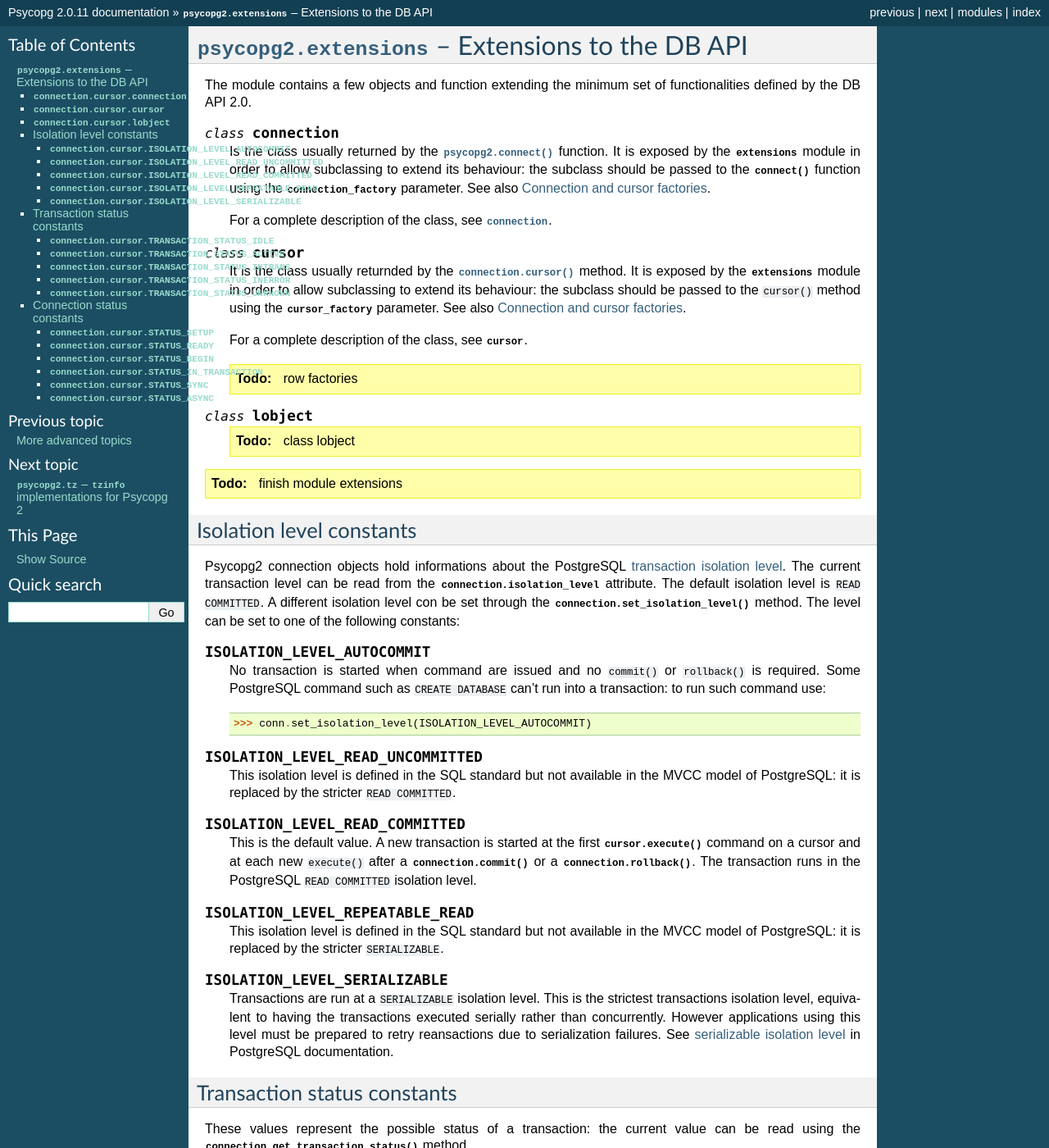
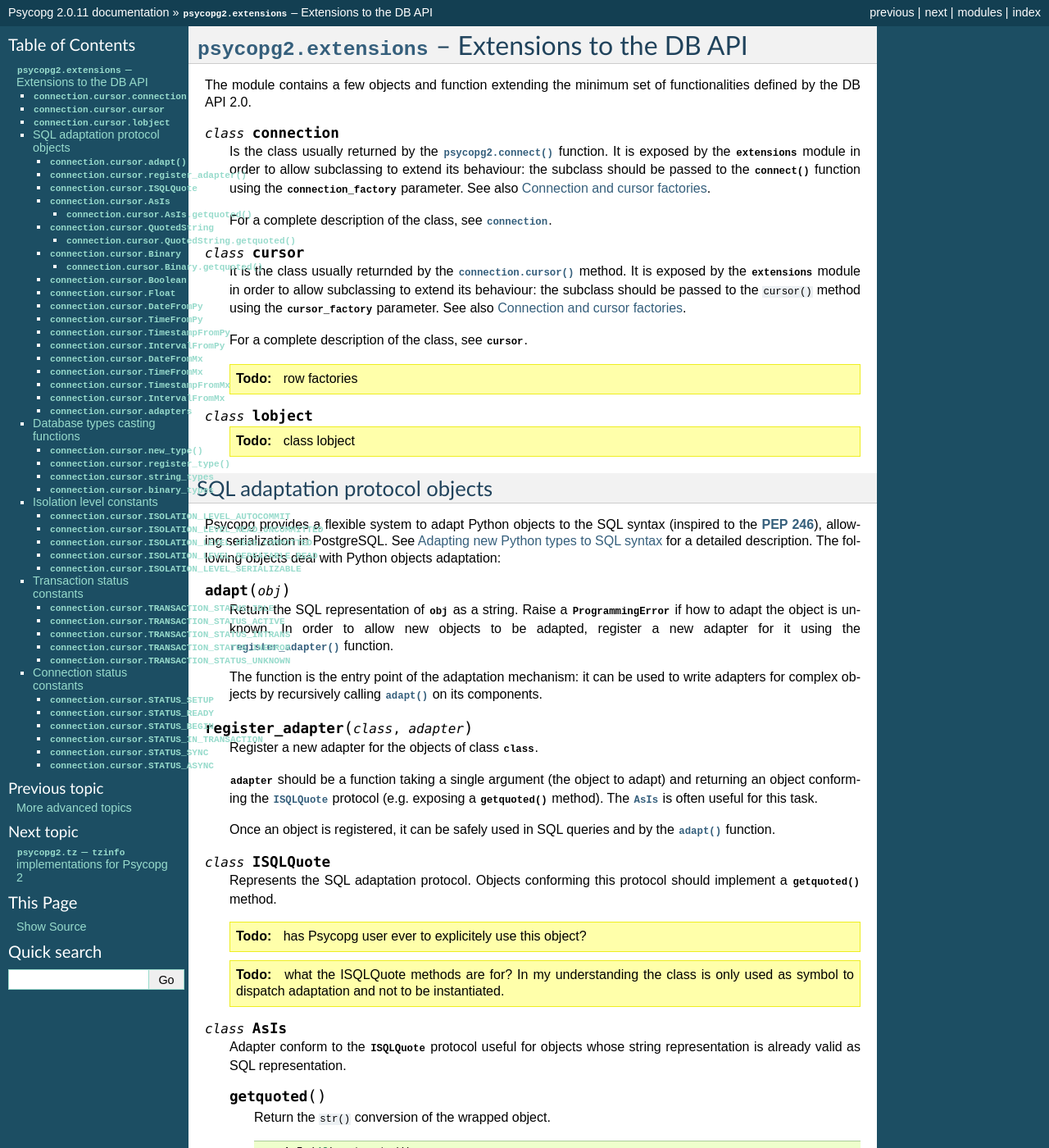
Before and after one commit to psycopg/psycopg2, a Sphinx documentation site: the page built from doc/extensions.rst, in a window 1280 px wide and 1400 px high. Shown: the whole window at 82% size. Built offline with Sphinx 7.4.7, drawn with Linux system fonts in a browser that asks for light colours; pages that are not in the unit, such as notebooks, are missing from menus; some of the changed text lies outside the part shown.

Commit message:
Added documentation to type casting objects.

```diff
--- a/doc/extensions.rst
+++ b/doc/extensions.rst
@@ -36,7 +36,167 @@
     .. todo:: class lobject
 
 
-.. todo:: finish module extensions
+
+.. _sql-adaptation-objects:
+
+SQL adaptation protocol objects
+-------------------------------
+
+Psycopg provides a flexible system to adapt Python objects to the SQL syntax
+(inspired to the :pep:`246`), allowing serialization in PostgreSQL. See
+:ref:`adapting-new-types` for a detailed description.  The following objects
+deal with Python objects adaptation:
+
+.. function:: adapt(obj)
+
+    Return the SQL representation of :obj:`obj` as a string.  Raise a
+    :exc:`ProgrammingError` if how to adapt the object is unknown.  In order
+    to allow new objects to be adapted, register a new adapter for it using
+    the :func:`register_adapter` function.
+
+    The function is the entry point of the adaptation mechanism: it can be
+    used to write adapters for complex objects by recursively calling
+    :func:`adapt` on its components.
+
+.. function:: register_adapter(class, adapter)
+
+    Register a new adapter for the objects of class :data:`class`.
+
+    :data:`adapter` should be a function taking a single argument (the object
+    to adapt) and returning an object conforming the :class:`ISQLQuote`
+    protocol (e.g. exposing a :meth:`getquoted` method).  The :class:`AsIs` is
+    often useful for this task.
+
+    Once an object is registered, it can be safely used in SQL queries and by
+    the :func:`adapt` function.
+
+.. class:: ISQLQuote
+
+    Represents the SQL adaptation protocol. Objects conforming this protocol
+    should implement a :meth:`getquoted` method.
+
+    .. todo:: has Psycopg user ever to explicitely use this object?
+
+    .. todo::
+        what the ISQLQuote methods are for? In my understanding the
+        class is only used as symbol to dispatch adaptation and not to be
+        instantiated.
+
+.. class:: AsIs
+
+    Adapter conform to the :class:`ISQLQuote` protocol useful for objects
+    whose string representation is already valid as SQL representation.
+
+    .. method:: getquoted()
+
+        Return the ``str()`` conversion of the wrapped object. ::
+
+            >>> AsIs(42).getquoted()
+            '42'
+
+.. class:: QuotedString
+
+    Adapter conform to the :class:`ISQLQuote` protocol for string-like
+    objects.
+
+    .. method:: getquoted()
+
+        Return the string enclosed in single quotes.  Any single quote
+        appearing in the the string is escaped by doubling it according to SQL
+        string constants syntax.  Backslashes are escaped too.
+
+            >>> QuotedString(r"O'Reilly").getquoted()
+            "'O''Reilly'"
+
+.. class:: Binary
+
+    Adapter conform to the :class:`ISQLQuote` protocol for binary objects.
+
+    .. method:: getquoted()
+
+        Return the string enclosed in single quotes.  It performs the same
+        escaping of the :class:`QuotedString` adapter, plus it knows how to
+        escape non-printable chars.
+
+            >>> Binary("\x00\x08\x0F").getquoted()
+            "'\\\\000\\\\010\\\\017'"
+
+    .. todo::
+
+        this class is actually not importd in module extensions: I'd say this
+        is a bug.
+
+
+.. data:: Boolean
+.. data:: Float
+
+Specialized adapters for builtin objects.
+
+.. data:: DateFromPy
+.. data:: TimeFromPy
+.. data:: TimestampFromPy
+.. data:: IntervalFromPy
+
+Specialized adapters for Python datetime objects.
+
+.. data:: DateFromMx
+.. data:: TimeFromMx
+.. data:: TimestampFromMx
+.. data:: IntervalFromMx
+
+Specialized adapters for `mx.DateTime`_ objects.
+
+.. data:: adapters
+
+    Dictionary of the currently registered object adapters.  Use
+    :func:`register_adapter` to add an adapter for a new type.
+
+
+
+Database types casting functions
+--------------------------------
+
+These functions are used to manipulate type casters to convert from PostgreSQL
+types to Python objects.  See :ref:`type-casting-from-sql-to-python` for
+details.
+
+.. function:: new_type(oids, name, adapter)
+
+    Create a new type caster to convert from a PostgreSQL type to a Python
+    object.  The created object must be registered using
+    :func:`register_type` to be used.
+
+    :param oids: tuple of OIDs of the PostgreSQL type to convert.
+    :param name: the name of the new type adapter.
+    :param adapter: the adaptation function.
+
+    The object OID can be read from the :data:`cursor.description` or directly
+    from the PostgreSQL catalog.
+
+    :data:`adapter` should have signature ``fun(value, cur)`` where
+    ``value`` is the string representation returned by PostgreSQL and ``cur``
+    is the cursor from which data are read. In case of ``NULL``, ``value`` is
+    ``None``. The adapter should return the converted object.
+
+    See :ref:`type-casting-from-sql-to-python` for an usage example.
+
+.. function:: register_type(obj [, scope])
+
+    Register a type caster created using :func:`new_type`.
+
+    If :obj:`scope` is specified, it should be a :class:`connection` or a
+    :class:`cursor`: the type caster will be effective only limited to the
+    specified object.  Otherwise it will be globally registered.
+
+    .. todo:: Please confirm the above behaviour.
+
+.. data:: string_types
+
+    The global register of type casters.
+
+.. data:: binary_types
+
+    .. todo:: is this used?
 
 
 
```
Also changed, not shown: doc/advanced.rst (+18 -14 lines), doc/usage.rst (+7 -0 lines).
